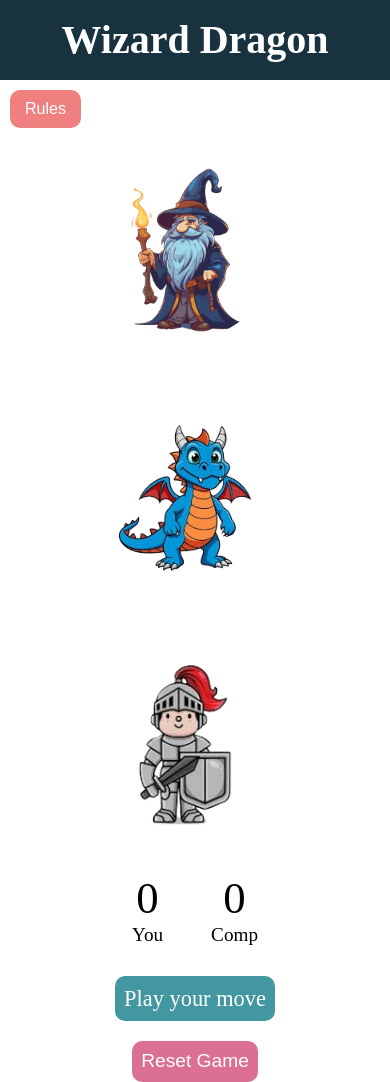
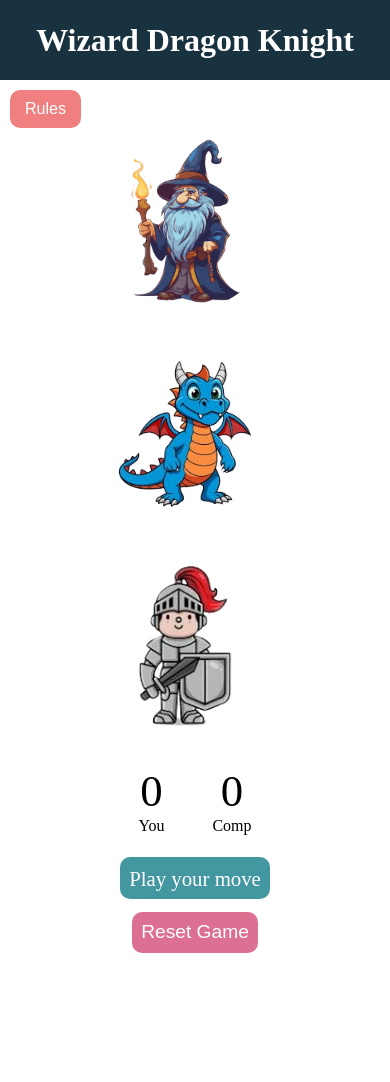
Before and after one commit to simranKaur68/Rock-Paper-Scissors-Game, a plain HTML site: page index.html in a window 390 px wide. After the commit the page ends 953 px from the top, so only its background shows below. Drawn offline with Linux system fonts and the light colour scheme.

Commit message:
Alter the media queries

```diff
--- a/style.css
+++ b/style.css
@@ -143,7 +143,46 @@ img{
 @media (max-width:740px){
     .choices{
         flex-direction: column;
-        gap: 3rem;
+        gap: .8rem;
+        margin-top: .2rem;
+    }
+
+    .drop-content{
+        width: 120px;
+
+    }
+
+    .msgDisplay{
+        margin-top: 2rem;
+    }
+
+    #msg{
+
+        font-size: 1.3rem;
+
+    }
+
+    .scores{
+        font-size: 1rem;
+        margin-top: .5rem;
+    }
+
+    .reset{
+        margin-top: 1.3rem;
+    }
+
+    h1{
+        font-size: 2rem;
+        padding: 0 10px;
     }
 
 }
+
+@media (max-width:350px){
+
+    h1{
+        font-size: 1.5rem;
+        padding: 0 10px;
+    }
+
+}
```
